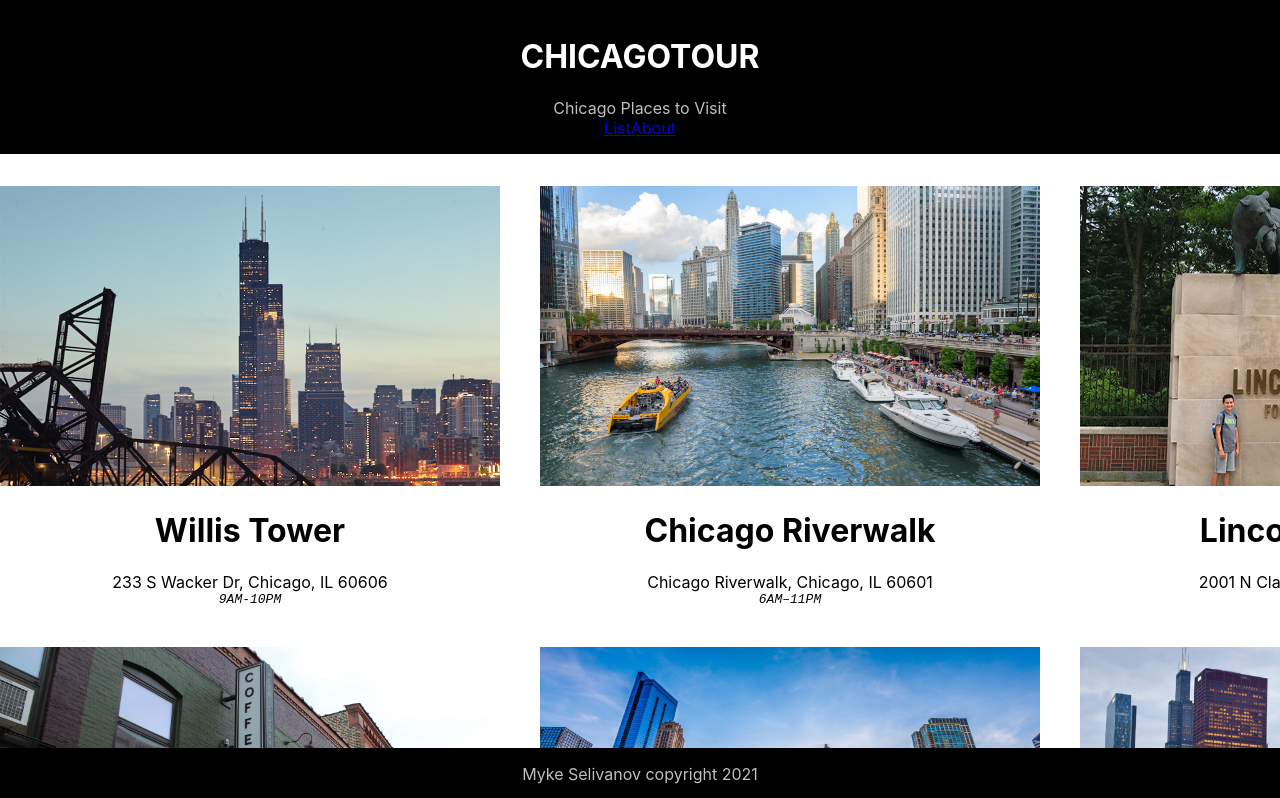
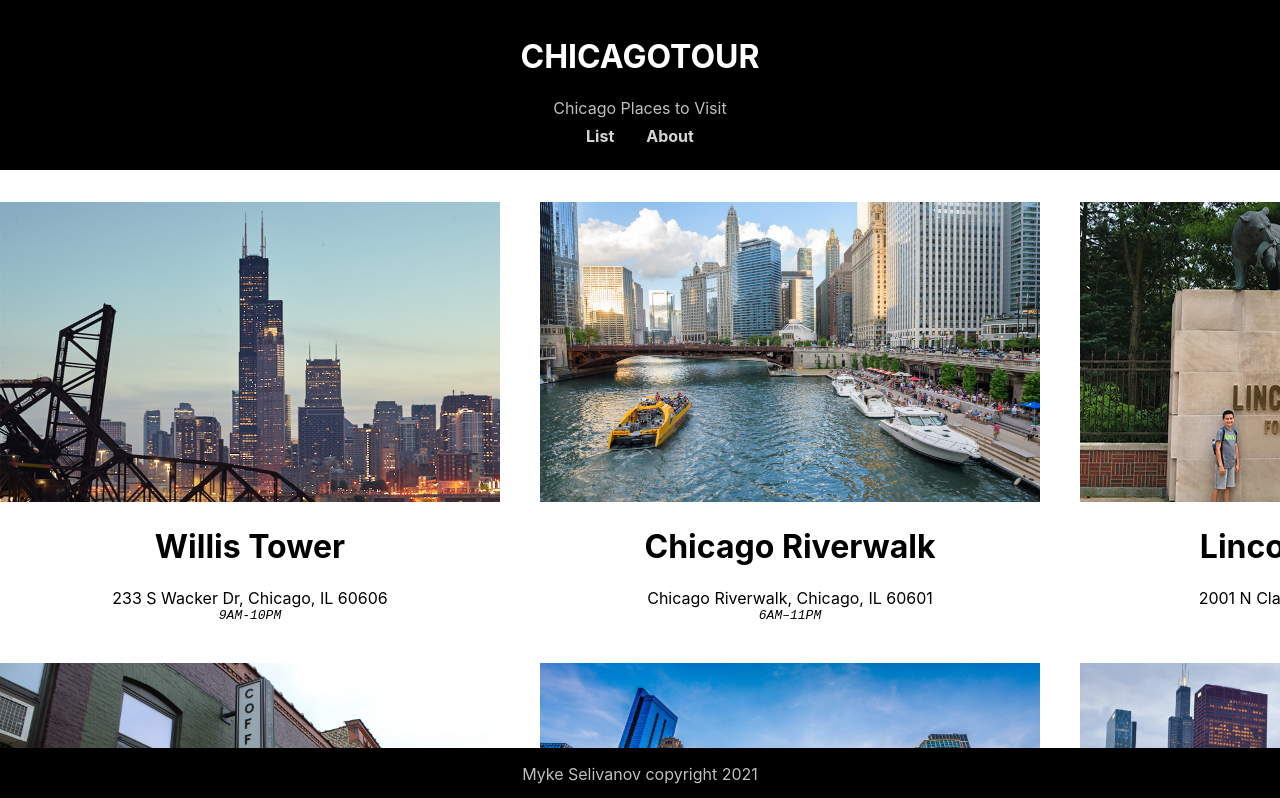
Before and after one commit to MykeSelivanov/chicagotour, a React (Create React App) app in the folder chicagotour/: page / in a window 1280 px wide. Shown: the top 798 px of the page. Built offline with nearby package versions, Linux system fonts and the light colour scheme.

Commit message:
adding navlink styling

```diff
--- a/chicagotour/src/Title.css
+++ b/chicagotour/src/Title.css
@@ -11,3 +11,11 @@
 .Title-Subtitle {
     color: rgba(255, 255, 255, 0.75);
 }
+
+.Title .nav-link {
+    display: inline-block;
+    padding: 0.5em 1em;
+    color: rgba(255, 255, 255, 0.835);
+    font-weight: bold;
+    text-decoration: none;
+}
```
